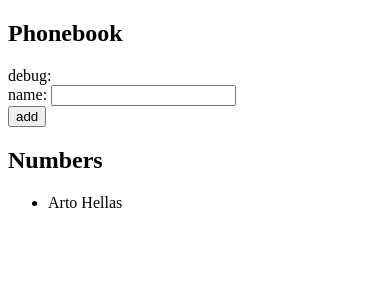
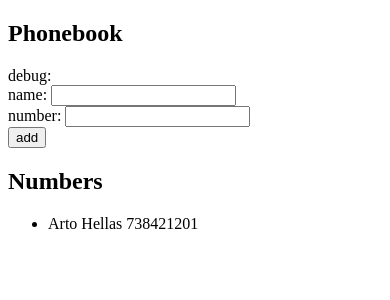
Before and after one commit to suker/fullstackopen, a React (Vite) app in the folder part2/phonebook/: page / in a window 390 px wide. Shown: the top 300 px of the page. Built offline with nearby package versions, Linux system fonts and the light colour scheme.

Commit message:
[ADD] prettier conf [ADD] part2: The phonebook step 3  Adding number input and display it

```diff
--- a/part2/phonebook/main.jsx
+++ b/part2/phonebook/main.jsx
@@ -2,4 +2,4 @@ import { createRoot } from 'react-dom/client'
 import App from './src/App.jsx'
 
 const root = createRoot(document.getElementById('app'))
-root.render(<App/>)
+root.render(<App />)
--- a/part2/phonebook/package.json
+++ b/part2/phonebook/package.json
@@ -9,6 +9,7 @@
     "preview": "vite preview"
   },
   "devDependencies": {
+    "prettier": "3.3.3",
     "vite": "^5.4.0"
   },
   "dependencies": {
--- a/part2/phonebook/src/App.jsx
+++ b/part2/phonebook/src/App.jsx
@@ -1,26 +1,33 @@
-import { useState } from 'react'
+import { useState } from 'react';
 
 const App = () => {
 	const [persons, setPersons] = useState([
-    { name: 'Arto Hellas' }
-  ])
-  const [newName, setNewName] = useState('')
+		{
+			name: 'Arto Hellas',
+			number: '738421201',
+		},
+	]);
+	const [newName, setNewName] = useState('');
+	const [newNumber, setNewNumber] = useState('');
 
 	const addContact = (e) => {
-    e.preventDefault()
+		e.preventDefault();
 		const newPerson = {
 			name: newName,
-    }
-    const repeatedName = persons.find((person) => JSON.stringify(
-        person) === JSON.stringify(newPerson))
+			number: newNumber,
+		};
+		const repeatedName = persons.find(
+			(person) => JSON.stringify(person) === JSON.stringify(newPerson)
+		);
 
 		if (repeatedName) {
-        alert(`${newPerson.name} is already added to phonebook`)
-        return
+			alert(`${newPerson.name} is already added to phonebook`);
+			return;
 		}
-    setPersons([...persons, newPerson])
-    setNewName('')
-  }
+		setPersons([...persons, newPerson]);
+		setNewName('');
+		setNewNumber('');
+	};
 
 	return (
 		<div>
@@ -28,18 +35,33 @@ const App = () => {
 			<div>debug: {newName}</div>
 			<form onSubmit={addContact}>
 				<div>
-          name: <input value={newName} onChange={(e) => setNewName(e.target.value)}/>
+					name:{' '}
+					<input
+						value={newName}
+						onChange={(e) => setNewName(e.target.value)}
+					/>
 				</div>
 				<div>
-          <button type="submit" >add</button>
+					number:{' '}
+					<input
+						value={newNumber}
+						onChange={(e) => setNewNumber(e.target.value)}
+					/>
+				</div>
+				<div>
+					<button type="submit">add</button>
 				</div>
 			</form>
 			<h2>Numbers</h2>
 			<ul>
-        {persons.map((person) => <li key={person.name}>{person.name}</li>)}
+				{persons.map((person) => (
+					<li key={person.name}>
+						{person.name} {person.number}
+					</li>
+				))}
 			</ul>
 		</div>
-  )
-}
+	);
+};
 
 export default App;
```
Also changed, not shown: 2 other files (tests, documents, lock files or other folders). Lines whose indentation alone changed are shown as unchanged.
